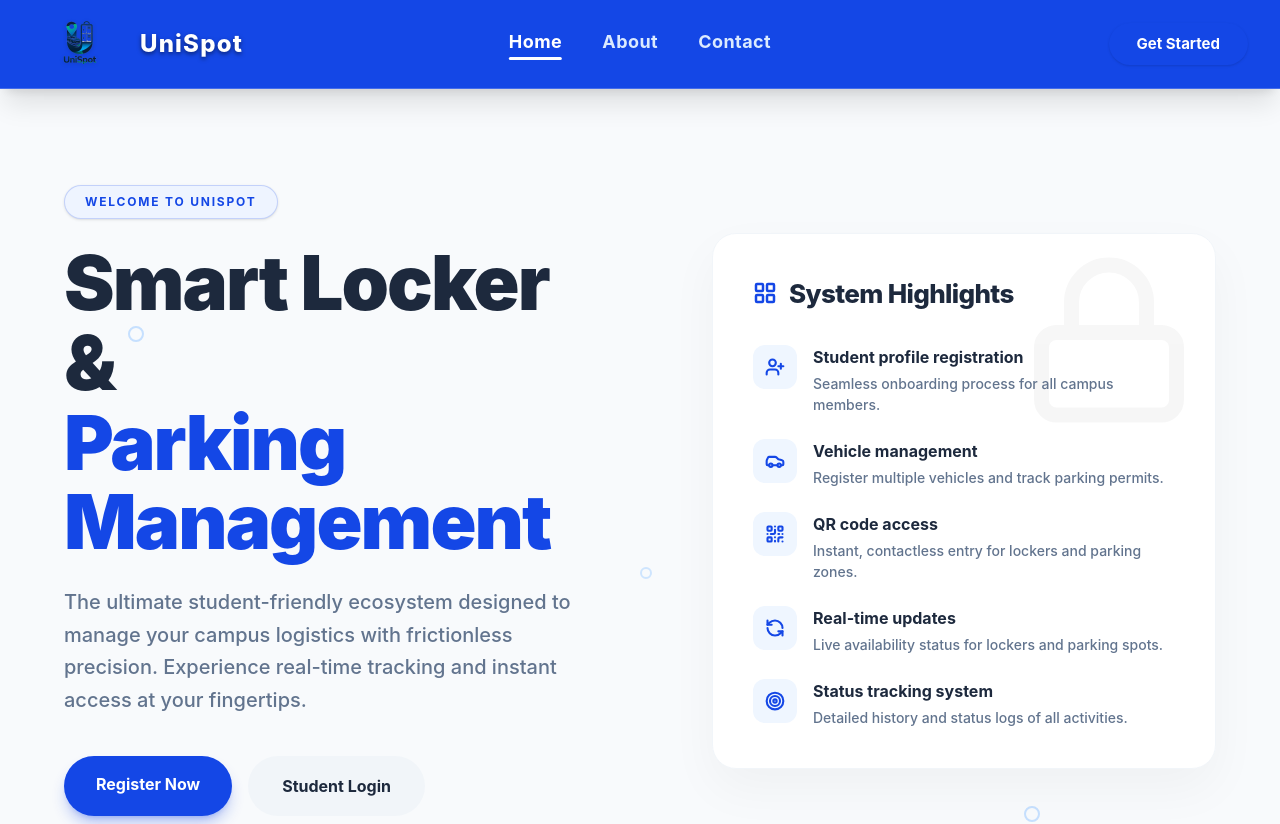
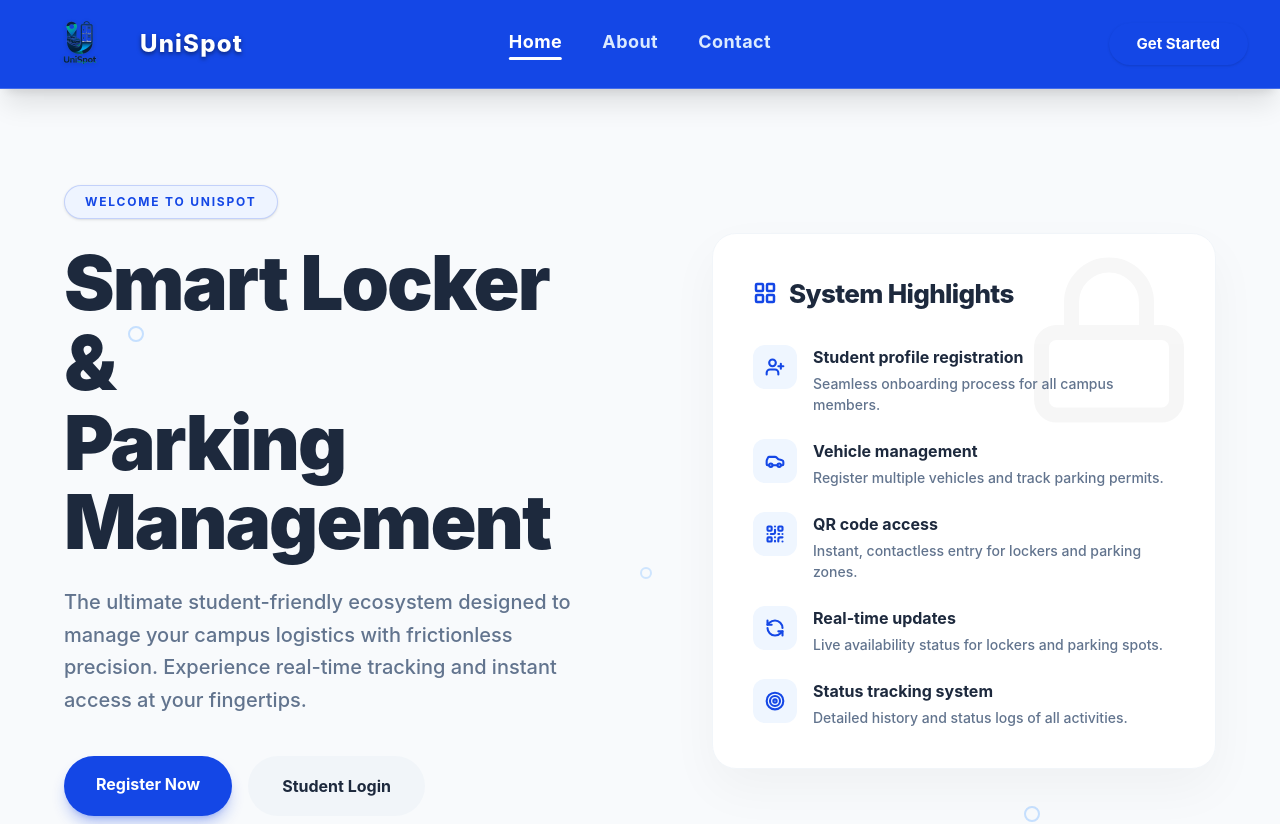
Before and after one commit to shenalsnr/UniSpot, a React app in the folder frontend/: page / in a window 1280 px wide. Shown: the top 824 px of the page. Built offline with nearby package versions, Linux system fonts and the light colour scheme; the HTML template or start-up script is replaced by a standard one.

Commit message:
modify home page colors

```diff
--- a/frontend/src/components/Home/HomePage.jsx
+++ b/frontend/src/components/Home/HomePage.jsx
@@ -20,7 +20,7 @@ const HomePage = () => {
               <h1 className="m-0 mb-6 text-5xl md:text-6xl lg:text-[76px] leading-[1.05] font-black tracking-tight text-slate-800">
                 Smart Locker &
                 <br />
-                <span className="text-[oklch(48.8%_0.243_264.376)]">Parking <br className="lg:hidden" /> Management</span>
+                <span className="text-slate-800">Parking <br className="lg:hidden" /> Management</span>
               </h1>
 
               <p className="m-0 mb-10 text-lg md:text-xl leading-relaxed text-slate-500 max-w-[550px] font-medium">
--- a/frontend/src/components/ParkingManagement/ParkingMap.jsx
+++ b/frontend/src/components/ParkingManagement/ParkingMap.jsx
@@ -48,7 +48,7 @@ const ParkingMap = () => {
   };
 
   const handleBack = () => {
-    navigate("/");
+    navigate("/parking/zones");
   };
 
   if (!selectedZone) {
```
